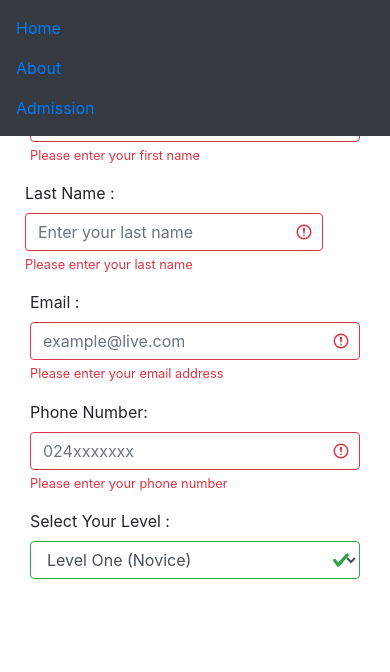
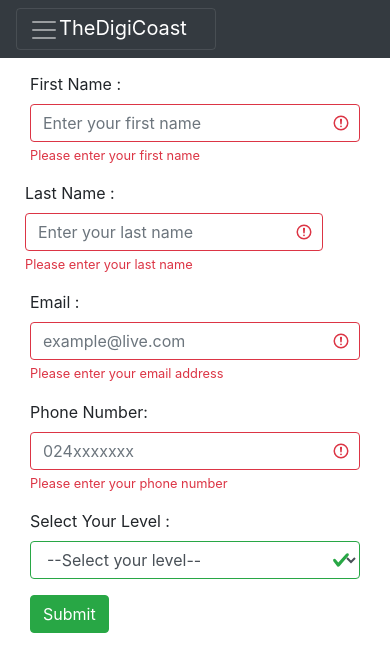
Before and after one commit to TheDigiCoast/TheDigiCoastWebsite, a React (Create React App) app: page /admission in a window 390 px wide. Shown: the top 672 px of the page. Built offline with nearby package versions, Linux system fonts and the light colour scheme.

Commit message:
Registration form submittion to firebase completed

```diff
--- a/package.json
+++ b/package.json
@@ -12,6 +12,7 @@
     "@testing-library/react": "^9.4.0",
     "@testing-library/user-event": "^7.2.1",
     "bootstrap": "^4.4.1",
+    "firebase": "^7.8.0",
     "react": "^16.12.0",
     "react-dom": "^16.12.0",
     "react-router-dom": "^5.1.2",
--- /dev/null
+++ b/src/Services/Firebase.js
@@ -0,0 +1,21 @@
+import firebase from 'firebase'
+
+const firebaseConfig = {
+    apiKey: "AIzaSyCq0M0DCpL3I_6fobTn64WwSHVdqPc66Xs",
+    authDomain: "thedigicoast-22483.firebaseapp.com",
+    databaseURL: "https://thedigicoast-22483.firebaseio.com",
+    projectId: "thedigicoast-22483",
+    storageBucket: "thedigicoast-22483.appspot.com",
+    messagingSenderId: "868919133325",
+    appId: "1:868919133325:web:96ced586575b664eab0ec4",
+    measurementId: "G-TSLRHYT51B"
+  }
+  // Initialize Firebase
+firebase.initializeApp(firebaseConfig);
+
+export const auth =firebase.auth()
+export const db = firebase.firestore()
+
+//studentReg
+
+export default firebase;
--- a/src/components/Admission/AdmissionForm.js
+++ b/src/components/Admission/AdmissionForm.js
@@ -1,61 +1,198 @@
-import React from 'react'
+import React,{Component} from 'react'
+import {db} from '../../Services/Firebase'
 
-// const courseLevels=[
-//     {id:1, label: 'Level One (Novice)'},
-//     {id:2, label: 'Level Two (Intermediate)'},
-//     {id:3, label: 'Level Three (Advanced)'},
 
-//   ]
+class AdmissionForm extends Component {
 
- function AdmissionForm() {
-    return (
-        <div className="container-sm">
+    constructor(props){
+        super(props);
+        this.state={
+            firstname:"",
+            lastname:"",
+            semail:"",
+            phone:"",
+            level:"-1"
+        }
+        //this.inputChange=this.inputChange.bind(this)
+        this.onFormSubmit=this.onFormSubmit.bind(this)
+    }
+
+    componentDidMount(){
+        //this.getStudents()
+    }
+
+    addNewStudent=()=>{
+        const studentInfo={
+            firstname: this.state.firstname,
+            lastname : this.state.lastname,
+            email:this.state.semail,
+            phone:this.state.phone,
+            level:this.state.level,
+            dateEnrolled: this.getDate()
+        };
+        studentInfo !==null &&
+            db.collection('studentReg')
+            .add(studentInfo)
+            .then(res=>{
+                this.resetValueFields()
+            })
+            .catch(err=>console.log(err))
+    }
+
+    validateFormFields = (e)=>{
+
+        //TODO: Do the form validation here
+        return true;
+    };
+
+    render() {
+        return (
+            <div className="container-sm">
         <div className="row">
             <div className="col-md-3"></div>
             <div className="col-md-6">
-            <form className="was-validated">
+            <form className="was-validated" >
             <div className="form-row">
                 <div className="col form-group">
                     <label>First Name : </label>
-                    <input type="text" className="form-control" id="fname" name="fname" placeholder="Enter your first name" required autoComplete="off"/>
+                    <input type="text"
+                    className="form-control"
+                    id="firstname"
+                    name="firstname"
+                    onChange={e=>this.inputChange(e)}
+                    value={this.state.firstname}
+                    placeholder="Enter your first name"
+                    required autoComplete="off"/>
                     <div className="valid-feedback"> Valid </div>
                     <div className="invalid-feedback"> Please enter your first name</div>
                 </div>
                 <div className="form-group">
                     <label>Last Name : </label>
-                    <input type="text" className="form-control" id="lname" name="lname" placeholder="Enter your last name" required autoComplete="off"/>
+                    <input type="text"
+                    className="form-control"
+                    id="lastname"
+                    name="lastname"
+                    onChange={e=>this.inputChange(e)}
+                    value={this.state.lastname}
+                    placeholder="Enter your last name" required autoComplete="off"/>
                     <div className="valid-feedback"> Valid </div>
                     <div className="invalid-feedback"> Please enter your last name</div>
             </div>
             </div>
             <div className="form-group">
             <label>Email : </label>
-                <input type="email" className="form-control" id="semail" name="semail" placeholder="example@live.com" required autoComplete="off"/>
+                <input type="email"
+                className="form-control"
+                id="semail"
+                name="semail"
+                onChange={e=>this.inputChange(e)}
+                value={this.state.semail}
+                placeholder="example@live.com" required autoComplete="off"/>
                 <div className="valid-feedback"> Valid </div>
                 <div className="invalid-feedback"> Please enter your email address</div>
             </div>
 
             <div className="form-group">
             <label>Phone Number: </label>
-                <input type="tel" className="form-control" id="sphone" name="sphone" placeholder="024xxxxxxx" required autoComplete="off"/>
+                <input type="tel"
+                className="form-control"
+                id="phone"
+                name="phone"
+                onChange={e=> this.inputChange(e)}
+                value={this.state.phone}
+                placeholder="024xxxxxxx" required autoComplete="off"/>
                 <div className="invalid-feedback"> Please enter your phone number</div>
             </div>
             <div className="form-group">
                 <label>Select Your Level : </label>
-                <select className="form-control" name="slevel" id="slevel">
-                    <option value="Level1">Level One (Novice)</option>
-                    <option value="Level2">Level Two (Intermediate)</option>
-                    <option value="level3">Level Three (Advanced)</option>
+                <select
+                className="form-control"
+                name="level"
+                onChange={e=>this.inputChange(e)}
+                onSelect={e=>this.inputChange(e)}
+                value={this.state.level}
+                >
+                    <option value="-1">--Select your level--</option>
+                    <option value="One">Level One (Novice)</option>
+                    <option value="Two">Level Two (Intermediate)</option>
+                    <option value="Three">Level Three (Advanced)</option>
                 </select>
             </div>
-
         </form>
+            <div className="row">
+                <div className="col-md-4 col-sm-5"></div>
+                <div className="col-md-4 col-sm-2">
+                    <input type="submit"
+                    className="btn btn-xm btn-success"
+                    onClick={e =>this.onFormSubmit(e)}
+                    value="Submit"></input>
+                </div>
+                <div className="col-md-4 col-sm-5"></div>
+            </div>
             </div>
             <div className="col-md-3"></div>
 
         </div>
         </div>
-            )
+        )
+    }
+
+    getStudents=()=>{
+        db.collection('studentReg')
+        .get()
+        .then(snapshot=>{
+            snapshot.forEach(doc=>{
+                const data=doc.data()
+                console.log(data)
+            })
+        })
+        .catch(err=>console.log(err))
+    }
+
+    getDate() {
+        var d = new Date(),
+        dformat = [
+            d.getDate(),
+            d.getMonth()+1,
+            d.getFullYear()].join('-')+' '+
+            [d.getHours(),
+            d.getMinutes(),
+            d.getSeconds()].join(':');
+        return dformat;
+    }
+
+
+    inputChange=(e)=>{
+        this.setState({
+            [e.target.name]:e.target.value
+        });
+
+        if(e.target.name==="level"){
+            this.setState({
+                level:e.target.value
+            })
+        }
+    }
+
+    onFormSubmit= (e)=> {
+        e.preventDefault();
+        if(this.validateFormFields(e)){
+            this.addNewStudent();
+        }
+    }
+
+    resetValueFields=()=>{
+        this.setState({
+            firstname:"",
+            lastname:"",
+            semail:"",
+            phone:"",
+            level:"-1"
+        })
+    }
+
+
 }
 
+
 export default AdmissionForm;
--- a/src/components/Home/Home.css
+++ b/src/components/Home/Home.css
@@ -1,5 +1,14 @@
 .ads{
     max-height: 40rem;
+}
+
+.item-align{
+    align-items: center;
+    text-align: center;
+}
+
+.btn-admiss{
+    margin-top: 20rem;
 }
 
 .carousel-area{
--- a/src/components/Home/HomeContainer.js
+++ b/src/components/Home/HomeContainer.js
@@ -1,15 +1,15 @@
 import React from 'react'
 import {Link} from 'react-router-dom'
-import CarouselContainer from './CarouselContainer';
+import './Home.css'
 
 
 
 function HomeContainer() {
     return (
-        <div className="">
+        <div className="item-align">
             <h3>Welcome to The DigiCoast Training Institute</h3>
             {/* <CarouselContainer /> */}
-            <Link className="btn btn-primary " to="/admission" >Click Here to Register</Link>
+            <Link className="btn btn-primary btn-admiss" to="/admission" >Click Here to Register > </Link>
         </div>
     )
 }
--- a/src/components/Navigation/AppNavbar.js
+++ b/src/components/Navigation/AppNavbar.js
@@ -3,12 +3,13 @@ import {Link} from 'react-router-dom';
 
  function AppNavbar({menuItems}) {
     return (
-        <div>
-            <nav className="navbar navbar-expand-sm bg-dark fixed-top">
-                {/* <a class="navbar-brand" href="#">
-                    <img src="" alt="Logo" style="width:40px;" />
-                </a> */}
-                <ul className="navbar-nav">
+            <nav className="navbar navbar-expand-lg navbar-dark bg-dark fixed-top">
+                <button className="navbar-toggler" type="button" data-toggle="collapse" data-target="#navbarToggler" aria-controls="navbarToggler" aria-expanded="false" aria-label="Toggle navigation">
+                    <span className="navbar-toggler-icon"></span>
+                    <Link className="navbar-brand" to="#">TheDigiCoast</Link>
+                </button>
+                <div className="collapse navbar-collapse" id="navbarToggler">
+                <ul className="navbar-nav mr-auto mt-2 mt-lg-0">
                         {menuItems.map(({id,label,route}) =>(
                             <li key={id} className="nav-item">
                                 <Link to={route} className="nav-link">
@@ -16,10 +17,10 @@ import {Link} from 'react-router-dom';
                                 </Link>
                             </li>
                     ))}
+
                     </ul>
-
+                </div>
             </nav>
-        </div>
     )
 }
 
```
Also changed, not shown: 1 other file (tests, documents, lock files or other folders). Lines whose indentation alone changed are shown as unchanged.
